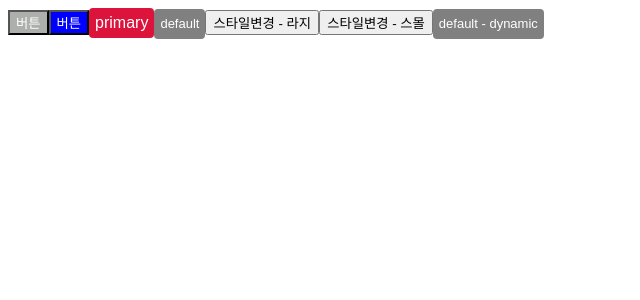
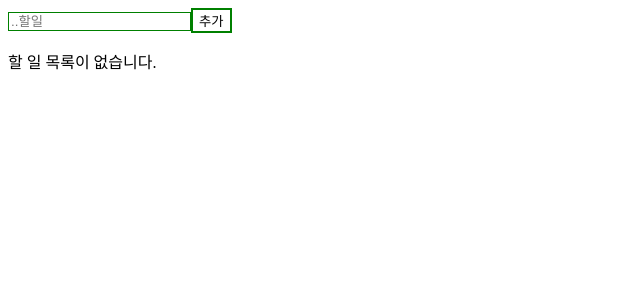
Before and after one commit to Ajstudying/react-ts-study, a React app: page / in a window 1280 px wide. Shown: the top 300 px of the page, without its empty margins (0-640 px from the left). Built offline with nearby package versions, Linux system fonts and the light colour scheme.

Commit message:
styled 계층 구조

```diff
--- a/package.json
+++ b/package.json
@@ -5,6 +5,7 @@
     "preview": "serve dist"
   },
   "devDependencies": {
+    "@styled/typescript-styled-plugin": "^1.0.0",
     "@types/react": "^18.2.21",
     "@types/react-dom": "^18.2.7",
     "esbuild-loader": "^4.0.2",
--- a/src/App.back.state.tsx
+++ b/src/App.back.state.tsx
@@ -1,7 +1,7 @@
 import Counter from "./components/Counter";
 import Layout from "./components/Layout";
 import Post from "./components/Post";
-import Todo from "./components/Todo";
+import Todo from "./components/todo/Todo";
 import WelcomeMessage from "./components/WelcomeMessage";
 
 const App = () => {
--- a/src/App.tsx
+++ b/src/App.tsx
@@ -1,39 +1,9 @@
-import { Button, ButtonProps, PrimaryButton } from "./components/Button/styles";
-// FC: function component
-// 임포트 경로는 제대로 하고 이름만 바꿔서 사용 가능.
-import FCButton from "./components/Button";
-import { useState } from "react";
+import Todo from "./components/todo/Todo";
 
 const App = () => {
-  //인터페이스의 필드형식을 가져오려면
-  // 인터페이스["필드명"] -> ex) "md" | "sm" | "lg", string
-  const [size, setSize] = useState<ButtonProps["size"]>("md");
-  // const [size, setSize] = useState<"md" | "sm" | "lg">("md");
-
   return (
     <>
-      {/* HTMLButtonElemnet의 기본 속성을 모두 사용할 수 있음. */}
-      <PrimaryButton
-        onClick={() => {
-          alert("click");
-        }}
-      >
-        버튼
-      </PrimaryButton>
-      {/* Function Component에 선언된 속성만 사용 가능(타입스크립트) */}
-      <FCButton label="버튼" />
-      <Button primary>primary</Button>
-      <Button>default</Button>
-      {/* ------ */}
-      {/* <Button size="md">default - md</Button>
-      <Button size="sm">default - sm</Button>
-      <Button size="lg">default - lg</Button> */}
-      <button onClick={() => setSize("lg")}>스타일변경 - 라지</button>
-      <button onClick={() => setSize("sm")}>스타일변경 - 스몰</button>
-      {/* styled-components의 속성이 바뀌면 클래스가 변경이된다.
-          근데, 현재 없는 클래스면 style 태그와 클래스를 header에 생성
-          그래서 리액트 초기 로딩이 오래걸림.*/}
-      <Button size={size}>default - dynamic</Button>
+      <Todo />
     </>
   );
 };
--- a/src/components/Button.tsx
+++ b/src/components/Button.tsx
@@ -11,7 +11,7 @@
       : { backgroundColor: "lightgray" };
 
   const handlerClick = (e: React.MouseEvent) => {
-    //html mouse event는 아래처럼 들어가있듬
+    //html mouse event는 아래처럼 들어가있음
     // e.nativeEvent
 
     //속성(props)으로 넘어온 함수가 있으면 함수를 호출합니다.
--- a/src/components/Button/styles.ts
+++ b/src/components/Button/styles.ts
@@ -8,7 +8,7 @@
 //-> 클래스명을 추가해주는 방법
 //클래스명으로 컴포넌트 찾기가 쉽다.
 export const PrimaryButton = styled.button`
-  label: primary-btn;
+  label: primary-btn; //css로는 안 만들어지고, 클래스에 이름을 넣을 때만 사용된다.
   background-color: #acafac;
   color: white;
 `;
@@ -37,12 +37,29 @@
 
 //style.엘레먼트명<속성타입>`스타일목록`
 export const Button = styled.button<ButtonProps>`
+  padding: 10px 20px;
   border: none;
   border-radius: 4px;
   /* ${(속성) => "반환식"} 반환식은 문자열 말고 숫자도 가능 */
   background-color: ${({ primary }) => (primary ? "crimson" : "gray")};
   font-size: ${({ primary }) => (primary ? 16 : 13)}px;
+  line-height: ${({ primary }) => (primary ? 16 : 13)}px;
   height: ${getHeight}px;
   color: white;
   cursor: pointer;
+  transition: background-color 0.3s ease;
+
+  //.css-t8woi7:hover
+  // &: 현재 스타일드 컴포넌트의 클래스명
+  &:hover {
+    background-color: ${({ primary }) => (primary ? "darkblue" : "darkgreen")};
+  }
 `;
+
+//기존 스타일드 컴포넌트를 이용하여 다른 컴포넌트 생성
+//기존 스타일 + 신규 스타일의 css 클래스가 생성됨.
+export const OutlinedButton = styled(Button)`
+  border: 2px solid ${({ primary }) => (primary ? "crimson" : "olive")};
+  background-color: white;
+  color: ${({ primary }) => (primary ? "darkgreen" : "crimson")};
+`;
--- a/src/components/Todo.tsx
+++ b/src/components/todo/Todo/index.tsx
@@ -1,5 +1,9 @@
 import { Key, MutableRefObject, useEffect, useRef, useState } from "react";
-import TodoModifyModal from "./TodoModifyModal";
+//모듈 가져오기
+//1차시도: ./TodoModifyModal.ts/tsx/js/jsx
+//2차시도: ./TodoModifyModal/index.ts/tsx/js/jsx
+import TodoModifyModal from "../TodoModifyModal";
+import { TodoConatainer } from "./styles";
 //use 라인 애들은 다 hook임.
 
 //타입 생성도 가능
@@ -96,12 +100,15 @@
   }, [todoList]);
 
   return (
-    <div>
+    <TodoConatainer>
       {/* ref 속성에 참조변수 넣기 */}
+      <header>
         <input placeholder="..할일" ref={inputRef}></input>
         <button onClick={handleAdd}>추가</button>
+      </header>
       {todoList.length === 0 && <p>할 일 목록이 없습니다.</p>}
       {todoList.length > 0 && (
+        <>
           <ul>
             {/* li */}
             {/* li */}
@@ -134,6 +141,10 @@
               </li>
             ))}
           </ul>
+          <footer>
+            <data>{todoList.length}</data> 개의 할일
+          </footer>
+        </>
       )}
       {showModifyModal && (
         <TodoModifyModal
@@ -146,7 +157,7 @@
           onCancel={handleModifyModalCancle}
         />
       )}
-    </div>
+    </TodoConatainer>
   );
 };
 
--- /dev/null
+++ b/src/components/todo/Todo/styles.ts
@@ -0,0 +1,47 @@
+import styled from "@emotion/styled";
+
+/*
+div (
+  input - button
+  ul
+    - li
+      button - span
+)
+*/
+export const TodoConatainer = styled.div`
+  header {
+    input {
+      border: 1px solid green;
+    }
+    /* > 자식 선택자만 선택하는 방법 */
+    /* 자식선택자만 이용 */
+    > button {
+      border: 2px solid green;
+      background: white;
+    }
+  }
+
+  ul {
+    margin-top: 20px;
+
+    li {
+      padding: 7px;
+      border: 2px solid green;
+      margin-bottom: 3px;
+      width: fit-content;
+
+      button {
+        border: 2px solid green;
+        background: olive;
+        color: white;
+        margin-right: 3px;
+      }
+    }
+  }
+  footer {
+    color: green;
+    data {
+      font-weight: bold;
+    }
+  }
+`;
--- /dev/null
+++ b/src/components/todo/TodoModifyModal/index.tsx
@@ -0,0 +1,54 @@
+import { MutableRefObject, useRef } from "react";
+import { ButtonContainer, Container, Wrapper } from "./styles";
+import { Button } from "../../Button/styles";
+
+interface TodoModifyModalProps {
+  index: number;
+  memo: string;
+  onConfirm: (payload: { index: number; memo: string }) => void;
+  // open: boolean;//트랜지션 넣을 경우 이런 느낌으로..?
+  onCancel: () => void;
+}
+
+const TodoModifyModal = ({
+  index,
+  memo,
+  onConfirm,
+  // open,//트랜지션 넣을 경우 이런 느낌으로..?
+  onCancel,
+}: TodoModifyModalProps) => {
+  const inputRef = useRef() as MutableRefObject<HTMLInputElement>;
+
+  const handleConfirm = () => {
+    onConfirm({ index, memo: inputRef.current.value });
+  };
+
+  return (
+    // <div
+    //   style={{
+    //     width: "100%",
+    //     height: "100vh",
+    //     position: "fixed",
+    //     top: 0,
+    //     left: 0,
+    //     zIndex: 9990,
+    //     backgroundColor: "rgba(0,0,0,0.7)",
+    //     // opacity: open ? 0 : 1, //트랜지션 넣을 경우 이런 느낌으로..?
+    //     // transform: "opacity 0.2s",
+    //   }}
+    // >
+    <Wrapper>
+      <Container>
+        <input defaultValue={memo} ref={inputRef}></input>
+        <ButtonContainer>
+          <Button primary onClick={handleConfirm}>
+            수정
+          </Button>
+          <Button onClick={onCancel}>취소</Button>
+        </ButtonContainer>
+      </Container>
+    </Wrapper>
+  );
+};
+
+export default TodoModifyModal;
--- /dev/null
+++ b/src/components/todo/TodoModifyModal/styles.ts
@@ -0,0 +1,23 @@
+import styled from "@emotion/styled";
+
+export const Wrapper = styled.div`
+  width: 100%;
+  height: 100vh;
+  position: fixed;
+  top: 0;
+  left: 0;
+  z-index: 9990;
+  background-color: rgba(0, 0, 0, 0.7);
+`;
+
+export const Container = styled.div`
+  width: 300px;
+  padding: 20px;
+  background-color: white;
+`;
+
+export const ButtonContainer = styled.div`
+  display: flex;
+  justify-content: flex-end;
+  gap: 20px;
+`;
```
Also changed, not shown: src/App.back.styled.tsx (added, +50 -0 lines), src/components/TodoModifyModal.tsx (deleted, +0 -49 lines), tsconfig.json (+10 -1 lines), 1 other file (tests, documents, lock files or other folders). Lines whose indentation alone changed are shown as unchanged.
